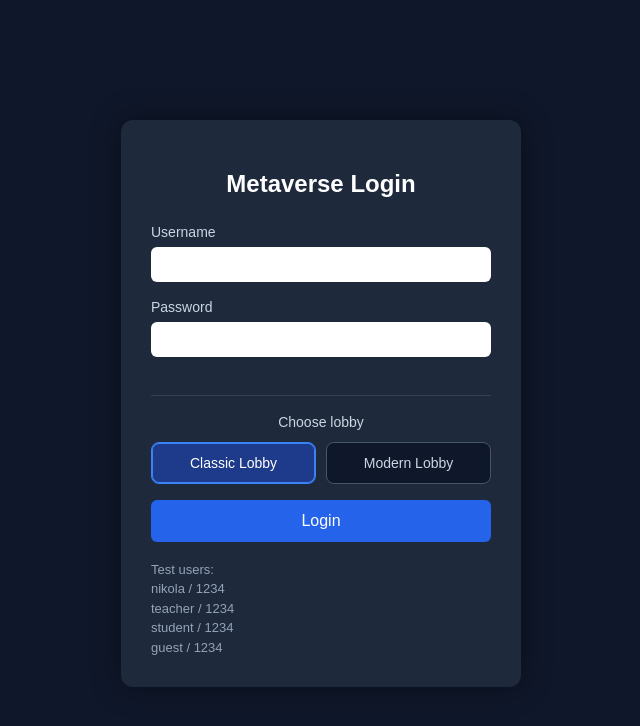
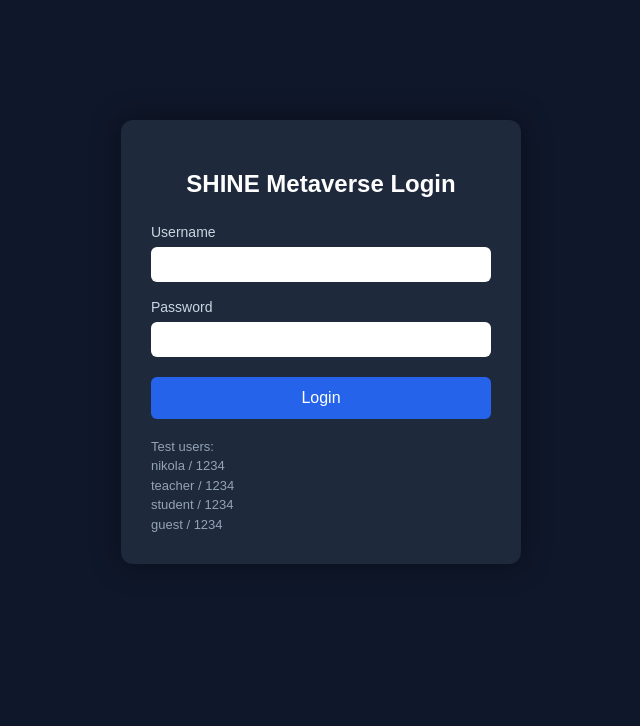
Before and after one commit to vitkovic/metaverseshine, a website: page public/login.html in a window 1280 px wide. Shown: the whole page, without its empty margins (319-959 px from the left). Drawn offline with Linux system fonts and the light colour scheme.

Commit message:
inicijalne promene

```diff
--- a/public/login.html
+++ b/public/login.html
@@ -2,7 +2,7 @@
 <html>
 <head>
   <meta charset="utf-8">
-  <title>Metaverse Login</title>
+  <title>SHINE Metaverse Login</title>
 
   <style>
     body {
@@ -50,6 +50,7 @@
       border-radius: 6px;
       font-size: 16px;
       cursor: pointer;
+      margin-top: 4px;
     }
 
     button:hover {
@@ -69,93 +70,32 @@
       margin-bottom: 15px;
       display: none;
     }
-
-    .lobby-choice {
-      margin-top: 22px;
-      padding-top: 18px;
-      border-top: 1px solid #334155;
-    }
-
-    .lobby-choice-title {
-      text-align: center;
-      font-size: 14px;
-      color: #cbd5e1;
-      margin-bottom: 12px;
-    }
-
-    .lobby-options {
-      display: grid;
-      grid-template-columns: 1fr 1fr;
-      gap: 10px;
-    }
-
-    .lobby-option {
-      position: relative;
-    }
-
-    .lobby-option input {
-      position: absolute;
-      opacity: 0;
-      pointer-events: none;
-    }
-
-    .lobby-option label {
-      display: block;
-      padding: 12px 8px;
-      text-align: center;
-      border: 1px solid #475569;
-      border-radius: 8px;
-      background: #0f172a;
-      color: #cbd5e1;
-      cursor: pointer;
-      transition: 0.2s ease;
-    }
-
-    .lobby-option input:checked + label {
-      border-color: #3b82f6;
-      background: #1e3a8a;
-      color: white;
-      box-shadow: 0 0 0 1px #3b82f6 inset;
-    }
-
-    .lobby-option label:hover {
-      border-color: #60a5fa;
-    }
   </style>
 </head>
 
 <body>
 
   <div class="login-box">
-    <h2>Metaverse Login</h2>
+
+    <h2>SHINE Metaverse Login</h2>
 
     <div id="errorBox" class="error">
       Wrong username or password
     </div>
 
     <form method="post" action="/login">
+
       <label>Username</label>
       <input type="text" name="username" required>
 
       <label>Password</label>
       <input type="password" name="password" required>
 
+      <!-- SHINE always opens the dedicated SHINE lobby -->
+      <input type="hidden" name="lobby" value="lobi_shine_h">
 
-      <div class="lobby-choice">
-        <div class="lobby-choice-title">Choose lobby</div>
-        <div class="lobby-options">
-          <div class="lobby-option">
-            <input type="radio" id="classicLobby" name="lobby" value="index" checked>
-            <label for="classicLobby">Classic Lobby</label>
-          </div>
-          <div class="lobby-option">
-            <input type="radio" id="modernLobby" name="lobby" value="lobi3">
-            <label for="modernLobby">Modern Lobby</label>
-          </div>
-        </div>
-      </div>
+      <button type="submit">Login</button>
 
-      <button type="submit" style="margin-top:16px;">Login</button>
     </form>
 
     <div class="info">
@@ -165,6 +105,7 @@
       student / 1234<br>
       guest / 1234
     </div>
+
   </div>
 
   <script>
```
Also changed, not shown: public/lobi_shine_h.html (renamed from public/lobi3.html, +38 -22 lines), server.js (+7 -7 lines).
